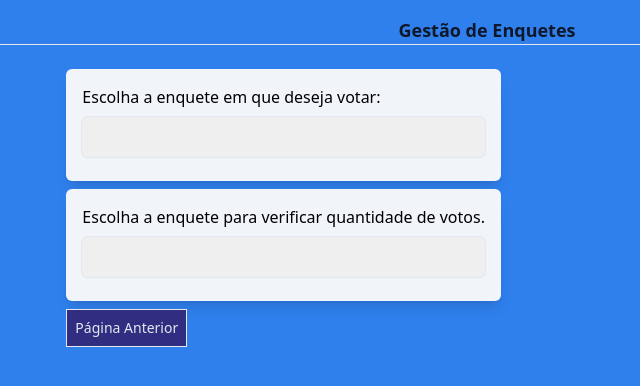
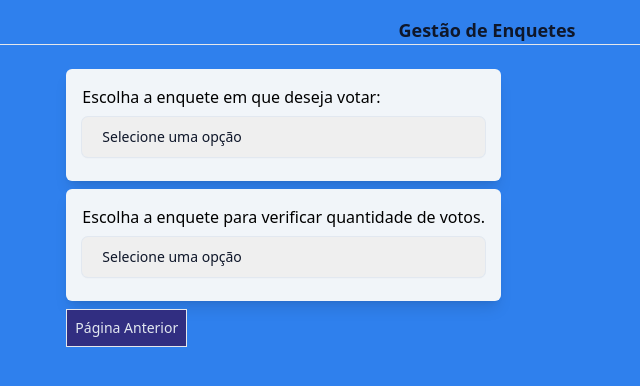
Before and after one commit to eiericksilva/enquete, a React (Vite) app: page / in a window 1280 px wide. Both pictures are taken after a click on the button "Próxima página". Shown: the top 386 px of the page, without its empty margins (153-793 px from the left). Built offline with nearby package versions, Linux system fonts and the light colour scheme.

Commit message:
Funcionando

```diff
--- a/src/App.jsx
+++ b/src/App.jsx
@@ -23,10 +23,6 @@ function App() {
   const [enqueteSelected, setEnqueteSelected] = useState("");
   const [showCounts, setShowCounts] = useState("");
   const [page, setPage] = useState("create");
-
-  useEffect(() => {
-    console.log("ENQUETES:", enquetes);
-  }, [enquetes, optionSelected, showCounts]);
 
   const registrarEnquete = (e) => {
     e.preventDefault();
@@ -61,9 +57,13 @@ function App() {
   };
 
   const registrarResposta = (id, response) => {
-    const enquete = enquetes.find((enquete) => enquete.id === id);
-    const res = enquete.options.find((option) => option.text === response);
-    res.count++;
+    const indexDaEnquete = enquetes.findIndex((enquete) => enquete.id === id);
+    const indexDaOpcao = enquetes[indexDaEnquete].options.findIndex(
+      (option) => option.text === response
+    );
+    const copiaEnquetes = [...enquetes];
+    copiaEnquetes[indexDaEnquete].options[indexDaOpcao].count++;
+    setEnquetes(copiaEnquetes);
   };
 
   const handleChange = (e) => {
@@ -126,9 +126,11 @@ function App() {
               </button>
             </form>
           </div>
-          <button className={style.button} onClick={() => setPage("view")}>
-            Próxima página
-          </button>
+          <div className="text-center">
+            <button className={style.button} onClick={() => setPage("view")}>
+              Próxima página
+            </button>
+          </div>
         </>
       ) : (
         <div className="flex justify-around">
@@ -139,6 +141,9 @@ function App() {
                 className={style.input}
                 onChange={(e) => setEnqueteSelected(e.target.value)}
               >
+                <option disabled selected>
+                  Selecione uma opção
+                </option>
                 {enquetes.map((enquete) => (
                   <option value={enquete.pergunta}>{enquete.pergunta}</option>
                 ))}
@@ -150,6 +155,9 @@ function App() {
                 className={style.input}
                 onChange={(e) => setShowCounts(e.target.value)}
               >
+                <option disabled selected>
+                  Selecione uma opção
+                </option>
                 {enquetes.map((enquete) => (
                   <option value={enquete.pergunta}>{enquete.pergunta}</option>
                 ))}
```
